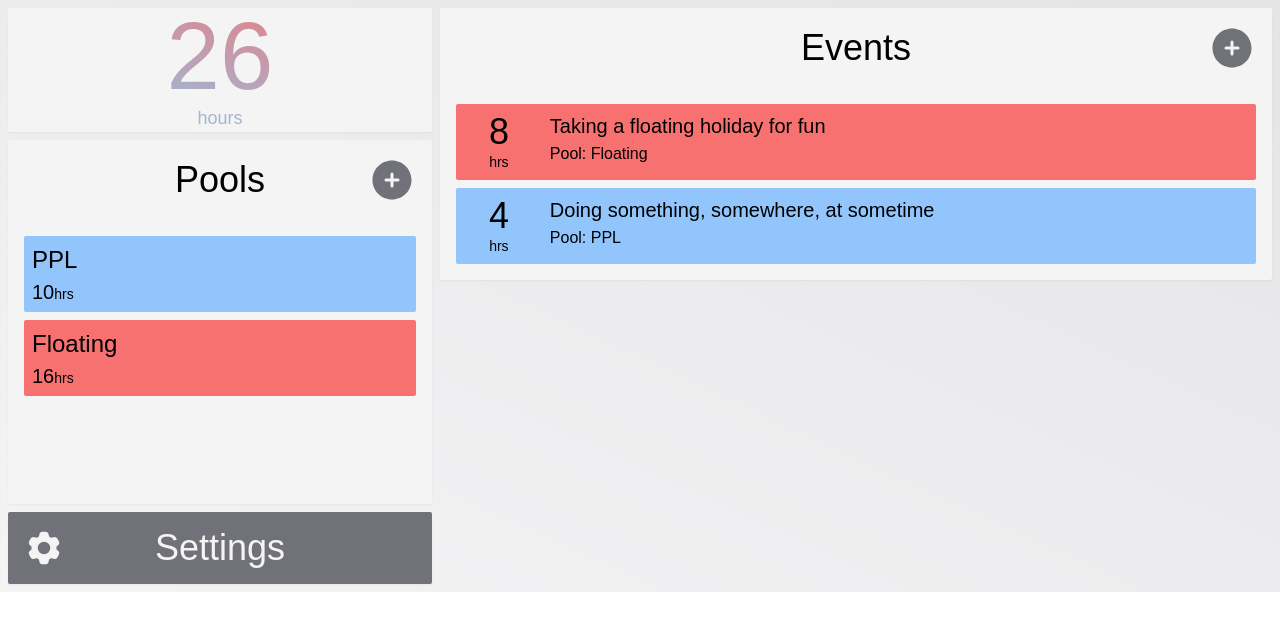
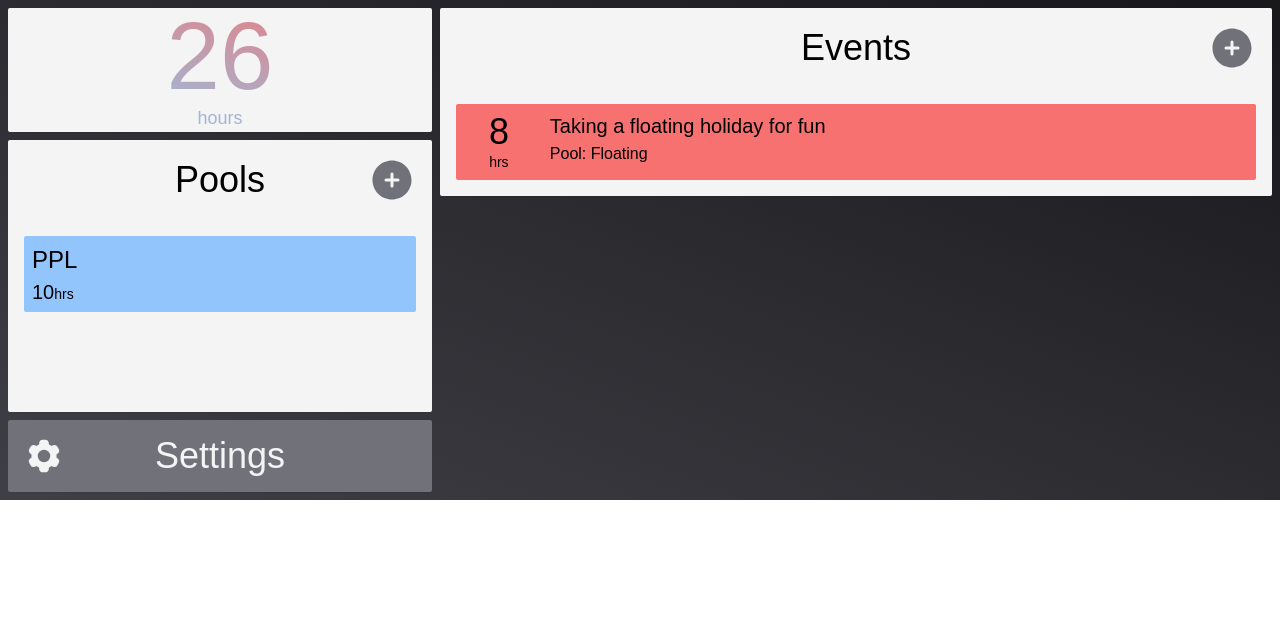
Before and after one commit to GrimOutlook/hima, a Next.js app: page / in a window 1280 px wide. Shown: the top 630 px of the page. Built offline with nearby package versions, Linux system fonts and the light colour scheme.

Commit message:
Working on making list population dynamic

```diff
--- /dev/null
+++ b/src/app/components/event_listing.tsx
@@ -0,0 +1,21 @@
+export default function EventListing() {
+    return (
+        <div className="flex flex-row bg-red-400 m-2 rounded-sm h-18 transition
+        duration-150 ease-in-out hover:-translate-y-1 hover:scale-102">
+            {/* <!-- Hours --> */}
+            <div className="flex flex-col justify-center items-center h-full w-24 p-2">
+                <div className="text-4xl h-2/3 w-full text-center overflow-hidden text-ellipsis">
+                    8
+                </div>
+                <div className="text-sm h-1/3 w-full text-center">hrs</div>
+            </div>
+            <div className="flex flex-col w-full m-2">
+                {/* <!-- Description of event --> */}
+                <div className="text-xl h-full w-full overflow-hidden text-ellipsis">Taking
+                a floating holiday for fun</div>
+                {/* <!-- Pool name --> */}
+                <div className="text-m h-full w-full">Pool: Floating</div>
+            </div>
+        </div>
+    );
+}
--- a/src/app/components/events_list.tsx
+++ b/src/app/components/events_list.tsx
@@ -1,3 +1,8 @@
+'use client'
+
+import EventListing from "./event_listing";
+import { useState } from 'react';
+
 export default function EventsList() {
     return (
         <div className="flex flex-col bg-zinc-100 dark:bg-zinc-800 rounded-sm m-2 shadow-sm">
@@ -14,42 +19,7 @@ export default function EventsList() {
             </div>
             {/* <!-- Event list --> */}
             <div className="m-2">
-                {/* <!-- First event --> */}
-                <div className="flex flex-row bg-red-400 m-2 rounded-sm h-18 transition
-                duration-150 ease-in-out hover:-translate-y-1 hover:scale-102">
-                    {/* <!-- Hours --> */}
-                    <div className="flex flex-col justify-center items-center h-full w-24 p-2">
-                        <div className="text-4xl h-2/3 w-full text-center overflow-hidden text-ellipsis">
-                            8
-                        </div>
-                        <div className="text-sm h-1/3 w-full text-center">hrs</div>
-                    </div>
-                    <div className="flex flex-col w-full m-2">
-                        {/* <!-- Description of event --> */}
-                        <div className="text-xl h-full w-full overflow-hidden text-ellipsis">Taking
-                        a floating holiday for fun</div>
-                        {/* <!-- Pool name --> */}
-                        <div className="text-m h-full w-full">Pool: Floating</div>
-                    </div>
-                </div>
-                {/* <!-- Second event --> */}
-                <div className="flex flex-row bg-blue-300 m-2 rounded-sm h-18 transition
-                duration-150 ease-in-out hover:-translate-y-1 hover:scale-102">
-                    {/* <!-- Hours --> */}
-                    <div className="flex flex-col justify-center items-center h-full w-24 p-2">
-                        <div className="text-4xl h-2/3 w-full text-center overflow-hidden text-ellipsis">
-                            4
-                        </div>
-                        <div className="text-sm h-1/3 w-full text-center">hrs</div>
-                    </div>
-                    <div className="flex flex-col w-full m-2">
-                        {/* <!-- Description of event --> */}
-                        <div className="text-xl h-full w-full overflow-hidden text-ellipsis">Doing
-                        something, somewhere, at sometime</div>
-                        {/* <!-- Pool name --> */}
-                        <div className="text-m h-full w-full">Pool: PPL</div>
-                    </div>
-                </div>
+                <EventListing/>
             </div>
         </div>
     );
--- /dev/null
+++ b/src/app/components/pool_listing.tsx
@@ -0,0 +1,16 @@
+export default function PoolListing() {
+    return (
+        <div className="flex flex-row bg-blue-300 mt-2 mx-2 rounded-sm h-18 transition
+        duration-150 ease-in-out hover:-translate-y-1 hover:scale-102">
+            <div className="flex flex-col w-full">
+                {/* <!-- Name --> */}
+                <div className="text-2xl h-full w-full p-2 line-clamp-1">PPL</div>
+                {/* <!-- Hours --> */}
+                <div className="text-xl h-full w-full pl-2">
+                    10
+                    <span className="text-sm">hrs</span>
+                </div>
+            </div>
+        </div>
+    );
+}
--- a/src/app/components/pools_list.tsx
+++ b/src/app/components/pools_list.tsx
@@ -1,3 +1,5 @@
+import PoolListing from "./pool_listing";
+
 export default function PoolList() {
     return (
         <div className="flex flex-col h-full bg-zinc-100 rounded-sm mb-2 shadow-sm">
@@ -14,32 +16,7 @@ export default function PoolList() {
             </div>
             {/* <!-- Pool list --> */}
             <div className="flex flex-col h-full m-2 rounded-sm">
-                {/* <!-- First Pool --> */}
-                <div className="flex flex-row bg-blue-300 mt-2 mx-2 rounded-sm h-18 transition
-                duration-150 ease-in-out hover:-translate-y-1 hover:scale-102">
-                    <div className="flex flex-col w-full">
-                        {/* <!-- Name --> */}
-                        <div className="text-2xl h-full w-full p-2 line-clamp-1">PPL</div>
-                        {/* <!-- Hours --> */}
-                        <div className="text-xl h-full w-full pl-2">
-                            10
-                            <span className="text-sm">hrs</span>
-                        </div>
-                    </div>
-                </div>
-                {/* <!-- Second Pool --> */}
-                <div className="flex flex-row bg-red-400 mt-2 mx-2 mb-2 rounded-sm h-18 transition
-                duration-150 ease-in-out hover:-translate-y-1 hover:scale-102">
-                    <div className="flex flex-col w-full">
-                        {/* <!-- Name --> */}
-                        <div className="text-2xl h-full w-full p-2 line-clamp-1">Floating</div>
-                        {/* <!-- Hours --> */}
-                        <div className="text-xl h-full w-full pl-2">
-                            16
-                            <span className="text-sm">hrs</span>
-                        </div>
-                    </div>
-                </div>
+                <PoolListing/>
             </div>
     </div>
     );
--- a/src/app/page.tsx
+++ b/src/app/page.tsx
@@ -1,3 +1,5 @@
+import { Dialog } from '@headlessui/react';
+
 import EventsList from "./components/events_list";
 import PoolList from "./components/pools_list";
 import SettingsButton from "./components/settings_button";
@@ -5,7 +7,7 @@ import TotalHoursCard from "./components/total_hours_card";
 
 export default function Home() {
   return (
-    <div className="flex flex-row h-full dark:bg-gradient-to-br dark:to-zinc-800 dark:from-zinc-900 bg-gradient-to-tr to-zinc-200 from-zinc-100">
+    <div className="flex flex-row bg-gradient-to-tr to-zinc-900 from-zinc-700">
         {/* <!-- Left side --> */}
         <div className="flex flex-col min-w-64 w-1/3 ml-2 my-2">
             {/* <!-- Top box --> */}
@@ -17,7 +19,7 @@ export default function Home() {
         </div>
 
         {/* <!-- Right side --> */}
-        <div className="h-full min-w-48 w-2/3">
+        <div className="min-w-48 w-2/3">
             <EventsList/>
         </div>
     </div>
--- a/tailwind.config.ts
+++ b/tailwind.config.ts
@@ -10,22 +10,6 @@ export default {
   theme: {
     extend: {
       colors: {
-        light : {
-          from_color: "zinc-100",
-          to_color: "zinc-200",
-          element: "",
-          text: "",
-          button: "",
-          button_text: ""
-        },
-        dark : {
-          from_color: "zinc-800",
-          to_color: "zinc-900",
-          element: "",
-          text: "",
-          button: "",
-          button_text: ""
-        }
       },
     },
   },
```
Also changed, not shown: package.json (+7 -6 lines), 1 other file (tests, documents, lock files or other folders).
